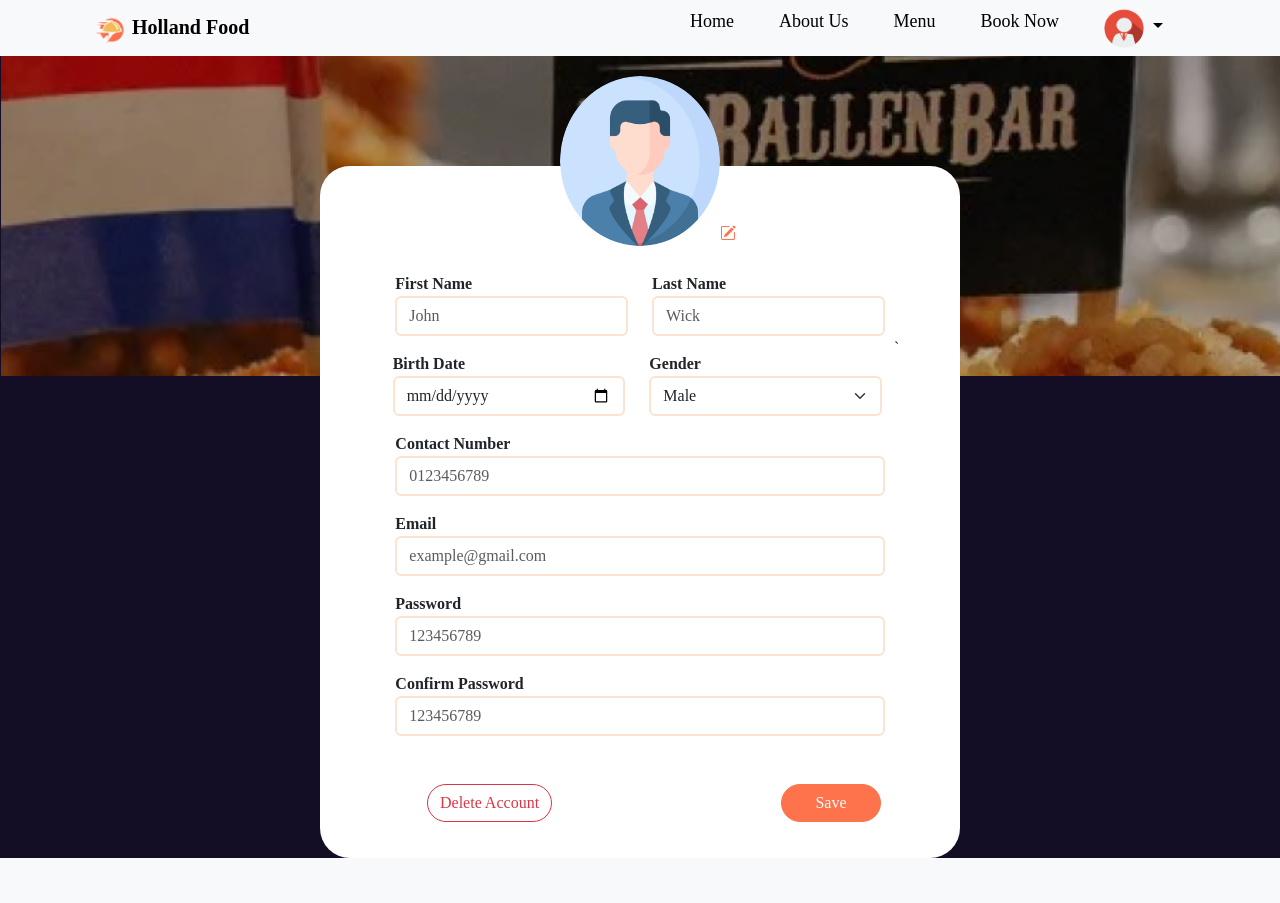
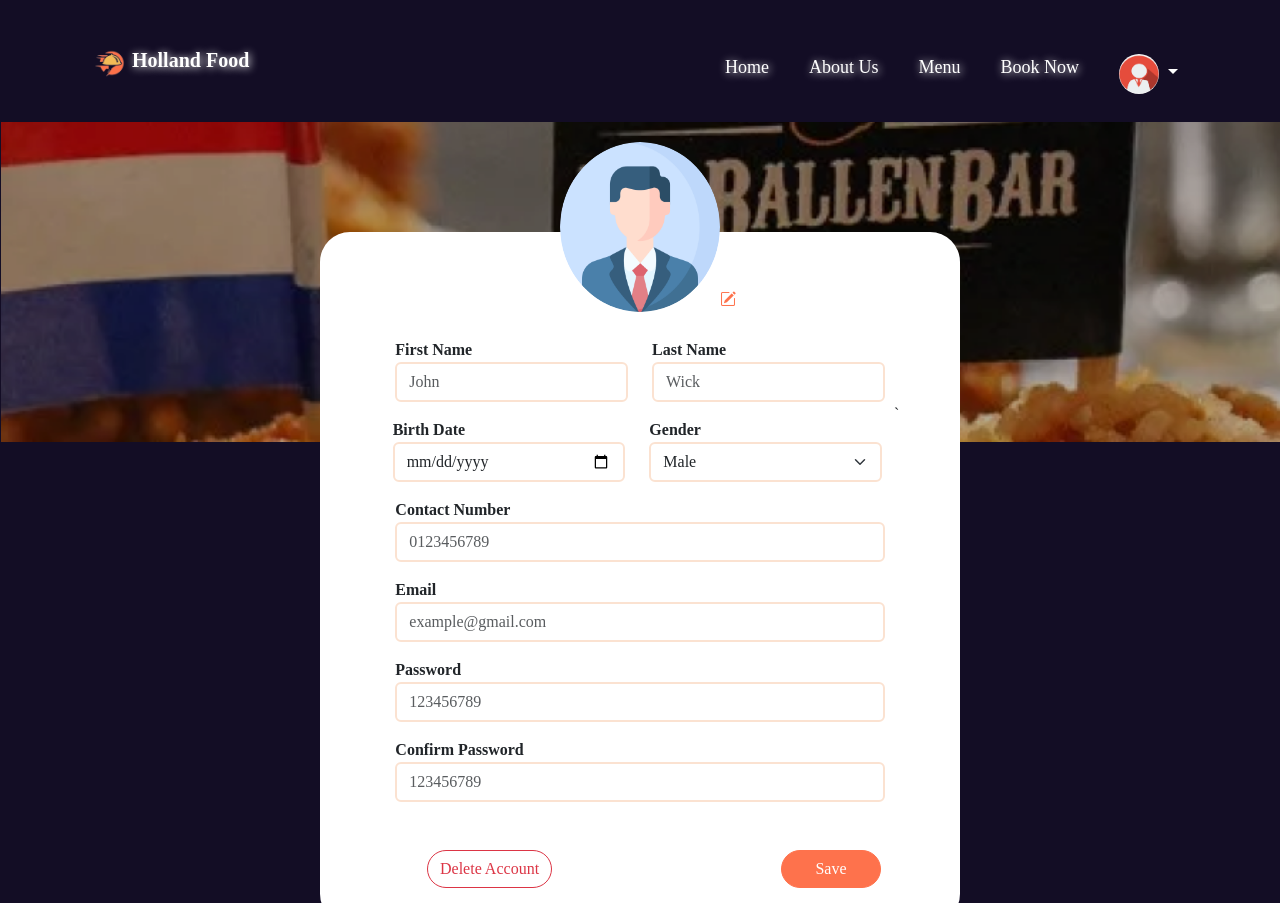
Before and after one commit to miracle1116/HollandFood, a PHP site: page /Layout/user/user_profile.html in a window 1280 px wide. Shown: the top 903 px of the page. Before the commit the page ends 858 px from the top, so only its background shows below. Run offline with PHP 8.4, Linux system fonts and the light colour scheme.

Commit message:
user-nav-bar

```diff
--- a/Layout/user/user_profile.html
+++ b/Layout/user/user_profile.html
@@ -16,6 +16,7 @@
     <!-- external css stylesheet -->
     <link rel="stylesheet" href="/styles/user_profile.css">
 
+
     <!-- Include Bootsrap JavaScript plugin -->
 
     <script src="https://cdn.jsdelivr.net/npm/bootstrap@5.3.0-alpha3/dist/js/bootstrap.bundle.min.js" integrity="sha384-ENjdO4Dr2bkBIFxQpeoTz1HIcje39Wm4jDKdf19U8gI4ddQ3GYNS7NTKfAdVQSZe" crossorigin="anonymous"></script>
@@ -25,36 +26,37 @@
 </head>
 <body>
 
-  <header class="bg-light">
+    <header>
         <nav class="navbar navbar-expand-lg navbar-light navbar-custom">
             <div class="container">
-            <a class="navbar-brand fw-bold" href="index.html"><img src="/images/holland_food_icon.png" width="35px" />
+                <a class="navbar-brand fw-bold" href="/index2.html"><img src="/images/holland_food_icon.png"
+                        width="35px" />
                     Holland Food</a>
                 <!-- hamburger icon when screen size become small -->
-            <button class="navbar-toggler" type="button" data-bs-toggle="collapse" data-bs-target="#navbarText"
+                <button class="bg-light navbar-toggler" type="button" data-bs-toggle="collapse" data-bs-target="#navbarText"
                     aria-controls="navbarText" aria-expanded="false" aria-label="Toggle navigation">
                     <i class="fas fa-stream navbar-toggler-icon"></i>
                 </button>
 
-            <div class="collapse navbar-collapse" id="navbarText">
-                <ul class="navbar-nav ms-auto mb-2 mb-lg-0">
+                <div class="collapse navbar-collapse " id="navbarText">
+                    <ul class="navbar-nav ms-auto mb-2 mb-lg-0 mt-3">
                         <li class="nav-item active">
-                        <a class="nav-link active" aria-current="page" href="#home">Home</a>
+                            <a class="nav-link active nav-link-underline" aria-current="page" href="/index2.html#home">Home</a>
                         </li>
 
                         <li class="nav-item active">
-                        <a class="nav-link" href="#menu">About Us</a>
+                            <a class="nav-link nav-link-underline" href="/index2.html#aboutUs">About Us</a>
                         </li>
 
                         <li class="nav-item active">
-                        <a class="nav-link" href="#music">Menu</a>
+                            <a class="nav-link nav-link-underline" href="/index2.html#menu">Menu</a>
                         </li>
 
                         <li class="nav-item active">
-                        <a class="nav-link active" href="#jobs">Book Now</a>
+                            <a class="nav-link active nav-link-underline" href="/index2.html#bookNow">Book Now</a>
                         </li>
 
-                    <li class="nav-item dropdown">
+                        <li class="nav-item dropdow ">
                             <a class="nav-link dropdown-toggle" href="#" id="navbarDropdownMenuLink" role="button"
                                 data-bs-toggle="dropdown" aria-haspopup="true" aria-expanded="false">
                                 <img src="/images/profile-icon.png" width="40" height="40" class="rounded-circle">
--- a/index.html
+++ b/index.html
@@ -254,7 +254,7 @@
     <div class="book-now animation">
       <h5 class="txt-book-now reservation">Reservation</h5>
       <h4 class="txt-book-now book-a-table fw-bold">Book A Table</h4>
-      <button type="button" class="btn btn-outline-light btn-book-now">Book Now</button>
+      <button type="button" class="btn btn-outline-light btn-book-now" onclick="location.href = '/Layout/user/user_sign_InOut.html';">Book Now</button>
 
     </div>
   </section>
--- a/styles/user_profile.css
+++ b/styles/user_profile.css
@@ -2,7 +2,7 @@
     font-family: 'Montserrat';
   }
 
-/* Color of the links BEFORE scroll */
+  * Color of the links BEFORE scroll */
   .navbar-scroll .nav-link,
   .navbar-scroll .navbar-toggler .fa-bars {
       color: #fff;
@@ -25,18 +25,40 @@
       padding-bottom: 5px;
   }
 
-.navbar-light .navbar-nav .nav-link{
-  color: black;
+  .navbar-light .navbar-nav .nav-link {
+      color: white;
       font-size: 18px;
-  padding: 0px 35px 0px 10px;
+      padding: 10px 0px 0px 0px;
+      margin: 20px;
+      text-shadow: 1px 1px 8px white;
 
   }
 
-.navbar-light .navbar-brand{
-  color: black;
+  .navbar-light .navbar-brand {
+      color: white;
       font-size: 20px;
       padding: 0px 35px 0px 10px;
+      text-shadow: 1px 1px 8px white;
 
+  }
+
+  .nav-link {
+      position: relative;
+  }
+
+  .nav-link-underline::after {
+      content: "";
+      position: absolute;
+      background-color: #FE724C;
+      height: 3px;
+      width: 0;
+      left: 0;
+      bottom: -10px;
+      transition: 0.3s;
+  }
+
+  .nav-link-underline:hover::after {
+      width: 100%;
   }
 
 
```
Also changed, not shown: Layout/user/user_confirmation.html (+11 -11 lines), Layout/user/user_menu.html (+8 -7 lines), Layout/user/user_table.html (+6 -6 lines), index2.html (+6 -1 lines). Lines whose indentation alone changed are shown as unchanged.
